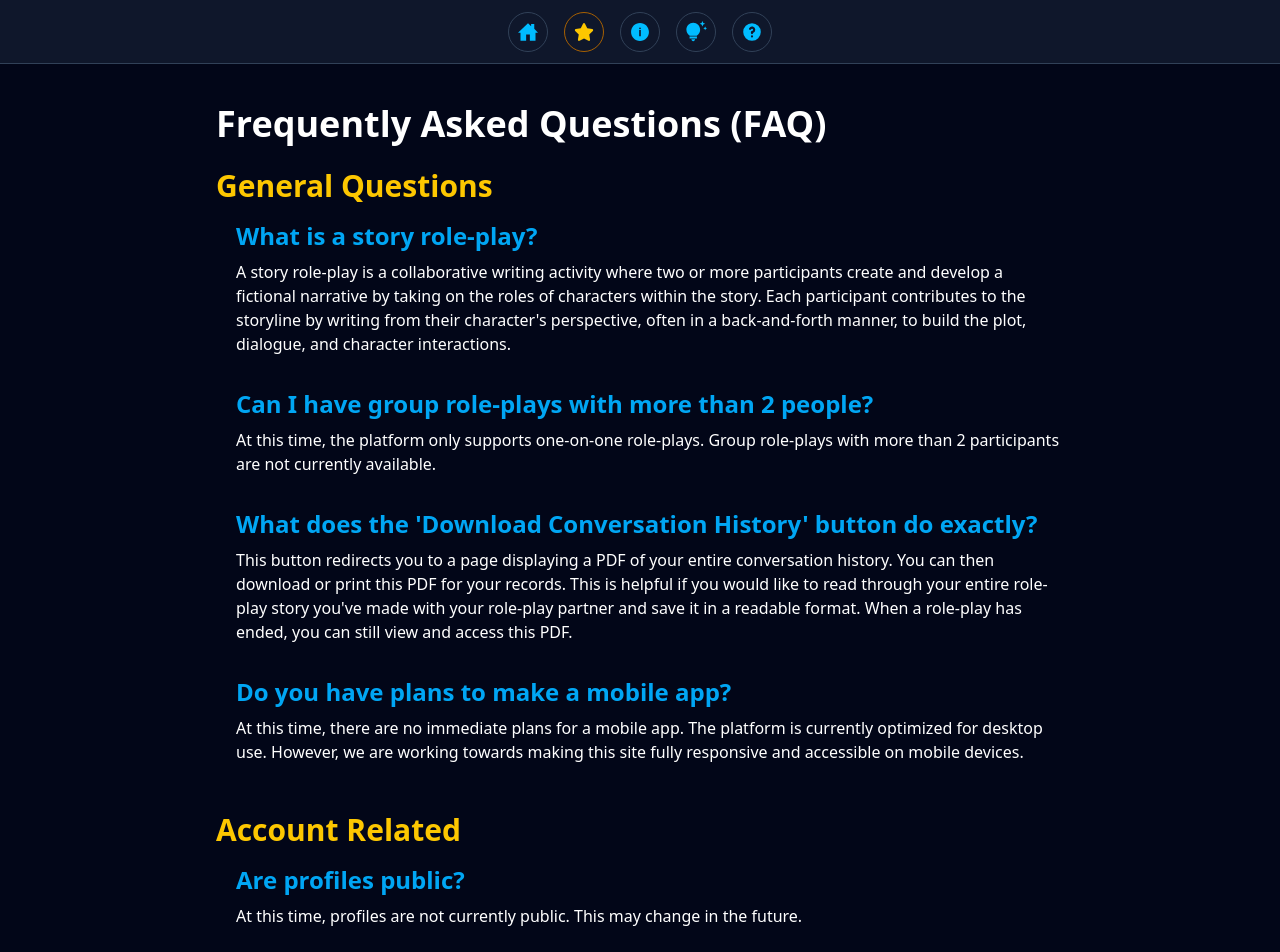
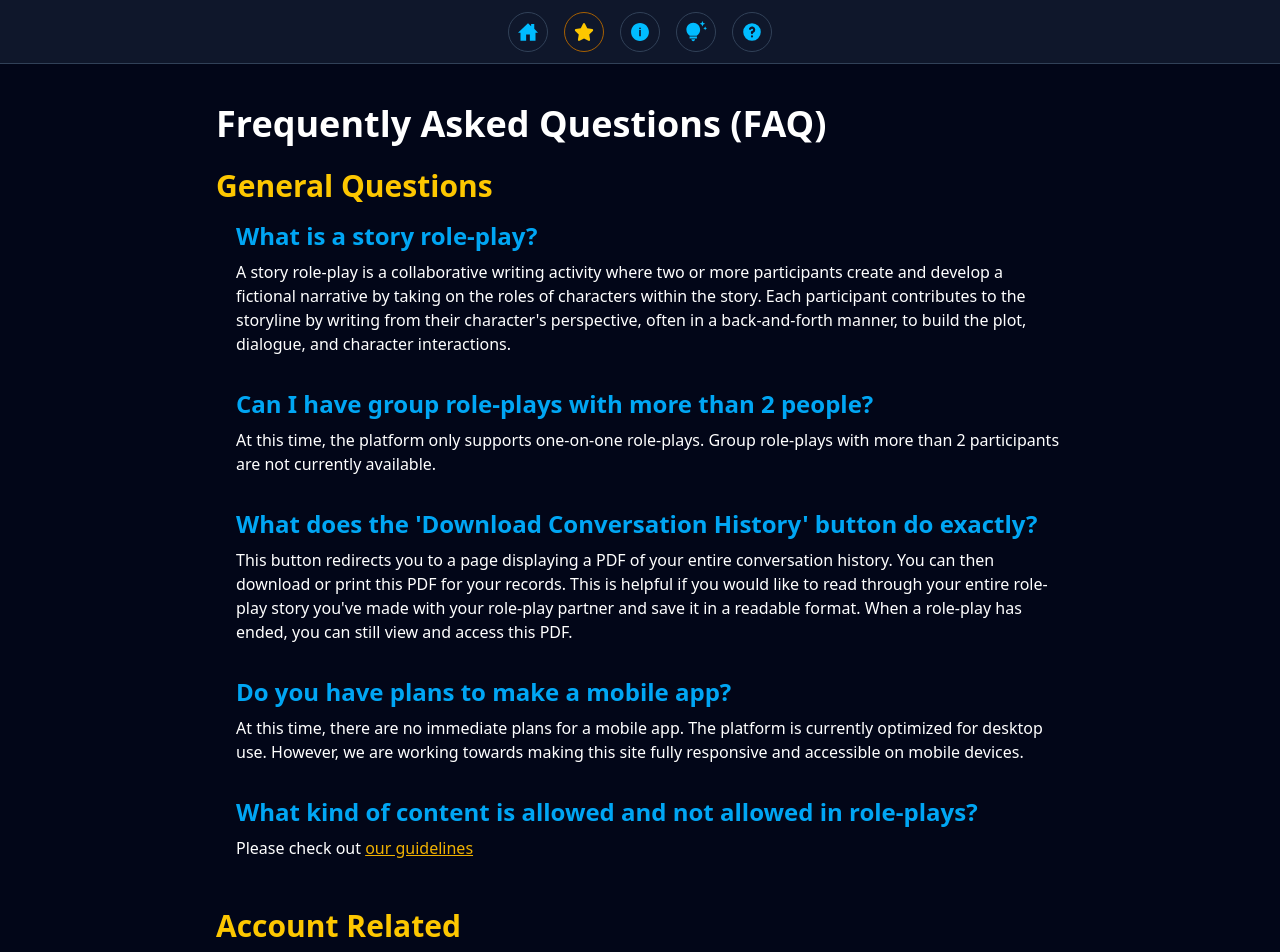
Before and after one commit to Hairum-Qureshi/story-roleplay-app, a React (Vite) app in the folder apps/frontend/: page /faq in a window 1280 px wide. Shown: the top 952 px of the page. Built offline with nearby package versions, Linux system fonts and the light colour scheme; no server answers.

Commit message:
added an FAQ

```diff
--- a/apps/frontend/src/pages/FAQ.tsx
+++ b/apps/frontend/src/pages/FAQ.tsx
@@ -1,4 +1,5 @@
 import { useEffect, useRef } from "react";
+import { Link } from "react-router-dom";
 import { HashLink } from "react-router-hash-link";
 
 export default function FAQ() {
@@ -42,6 +43,18 @@ export default function FAQ() {
 					question: "Do you have plans to make a mobile app?",
 					answer:
 						"At this time, there are no immediate plans for a mobile app. The platform is currently optimized for desktop use. However, we are working towards making this site fully responsive and accessible on mobile devices."
+				},
+				{
+					question:
+						"What kind of content is allowed and not allowed in role-plays?",
+					answer: (
+						<p>
+							Please check out{" "}
+							<Link to="/guidelines" className="underline text-yellow-500">
+								our guidelines
+							</Link>
+						</p>
+					)
 				}
 			]
 		},
```
